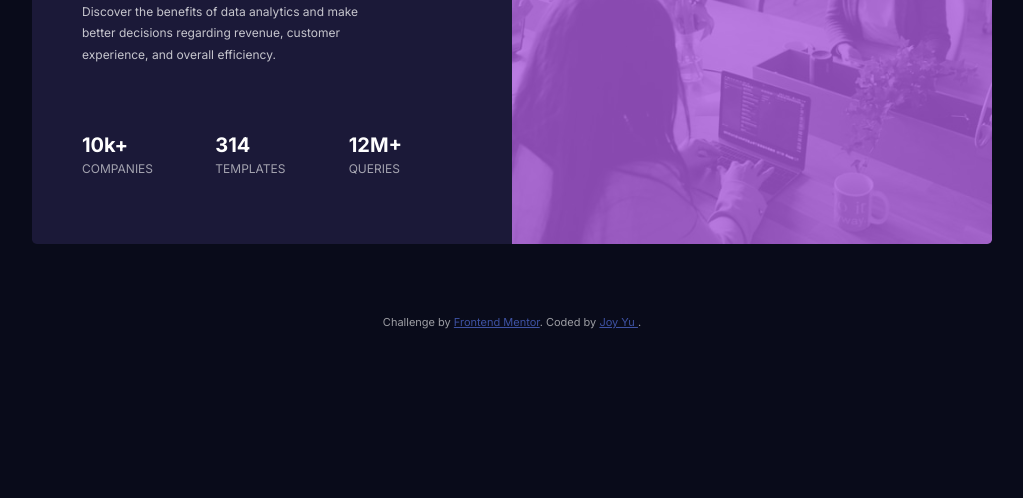
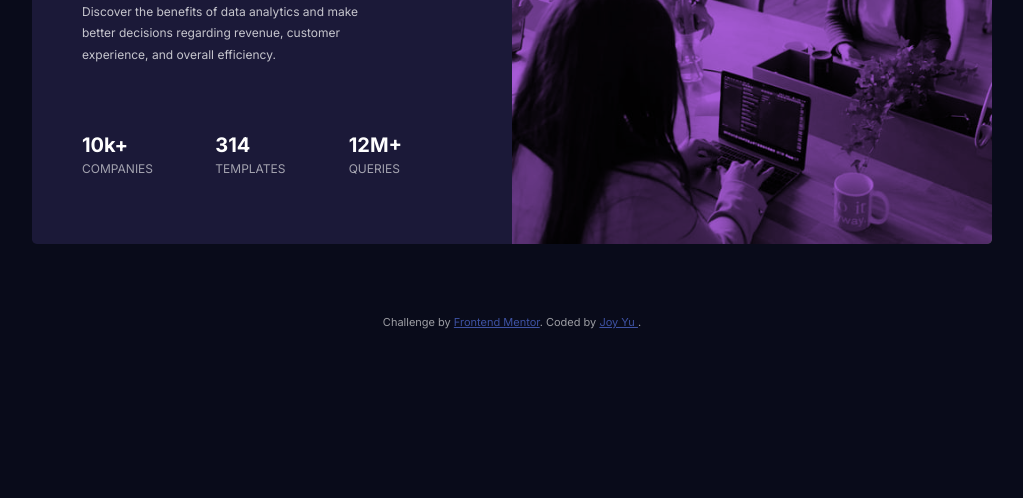
Before and after one commit to joy21fs/Fronend-Mentor-Stats-Preview-Card-Component-Challenge, a plain HTML site: page index.html in a window 1280 px wide. Shown: the part 302-800 px from the top of the page, without its empty margins (128-1151 px from the left). Drawn offline with nearby package versions, Linux system fonts and the light colour scheme.

Commit message:
apply mix-blend-mode to image

```diff
--- a/css/styles.css
+++ b/css/styles.css
@@ -53,12 +53,26 @@ span {
 img {
   width: 100%;
   height: 100%;
-  opacity: 20%;
 }
 
 .image-component {
+  padding: 0;
+}
+
+.image-component::after {
+  content: "";
+  width: 100%;
+  height: 100%;
   background-color: hsl(277, 64%, 61%);
-  padding: 0;
+
+  position: absolute;
+  top: 0;
+  left: 0;
+  mix-blend-mode: multiply;
+
+
+
+
 }
 
 /* Attribution Section */
```
